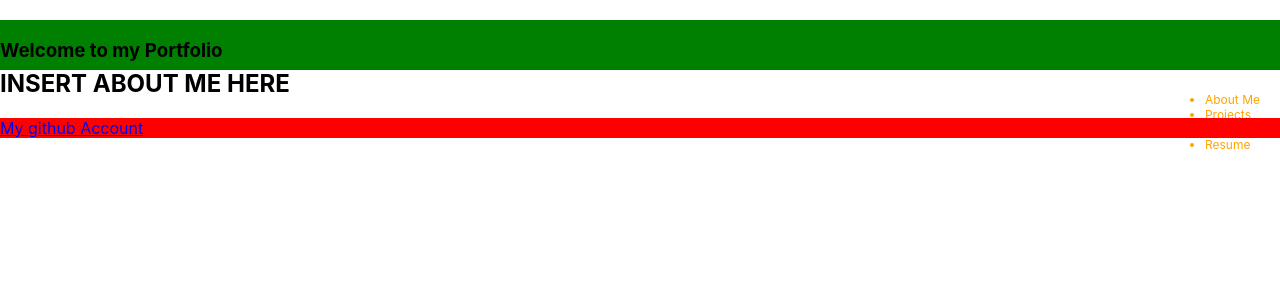
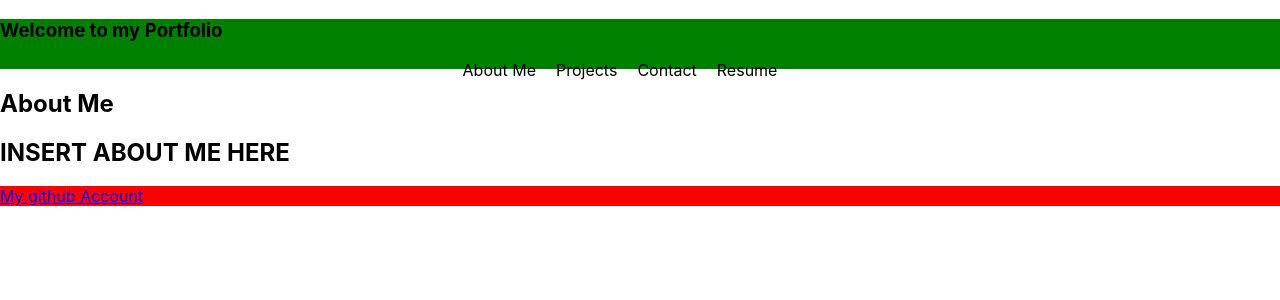
Before and after one commit to briannalbo/Portfolio-react, a React (Create React App) app in the folder portfolio/: page / in a window 1280 px wide. Shown: the top 300 px of the page. Built offline with nearby package versions, Linux system fonts and the light colour scheme.

Commit message:
minor updates to nav styling

```diff
--- a/portfolio/src/App.css
+++ b/portfolio/src/App.css
@@ -9,11 +9,12 @@
 
 }
 
-.App nav {
+.App header {
   display: flex;
-  flex-wrap: wrap;
-  font-size: 30px;
+
 }
+
+
 
 .App-logo {
   height: 40vmin;
--- a/portfolio/src/components/Nav/index.js
+++ b/portfolio/src/components/Nav/index.js
@@ -6,14 +6,14 @@ import React, { useEffect } from 'react';
 const styles = {
     nav: {
         height: '20px',
-        float: 'right',
+        textAlign: 'center',
         flexDirection: 'row',
-        color: 'orange',
+        color: 'black',
         paddingRight: '20px',
-
-        fontSize: '12px'
-
-
+        fontSize: '16px'
+    },
+    a: {
+      marginRight: '20px'
     }
 };
 
@@ -32,13 +32,13 @@ function Nav(props) {
     }, [currentPage]);
     return (
       <nav style = {styles.nav}>
-        <ul className="nav">
+
           {pages.map((Page) => (
-            <li key={Page.name}>
+            <a style= {styles.a} key={Page.name}>
               <span onClick={() => setCurrentPage(Page)}>{Page.name}</span>
-            </li>
+            </a>
           ))}
-        </ul>
+
       </nav>
     )
   }
--- a/portfolio/src/components/header.js
+++ b/portfolio/src/components/header.js
@@ -3,12 +3,13 @@ import React from 'react';
 
 const styles = {
     header: {
-        position: 'fixed',
-        width: '100%',
+
         height: '50px',
         background: 'green'
     }
 };
+
+
 
 function Header(props) {
 
```
